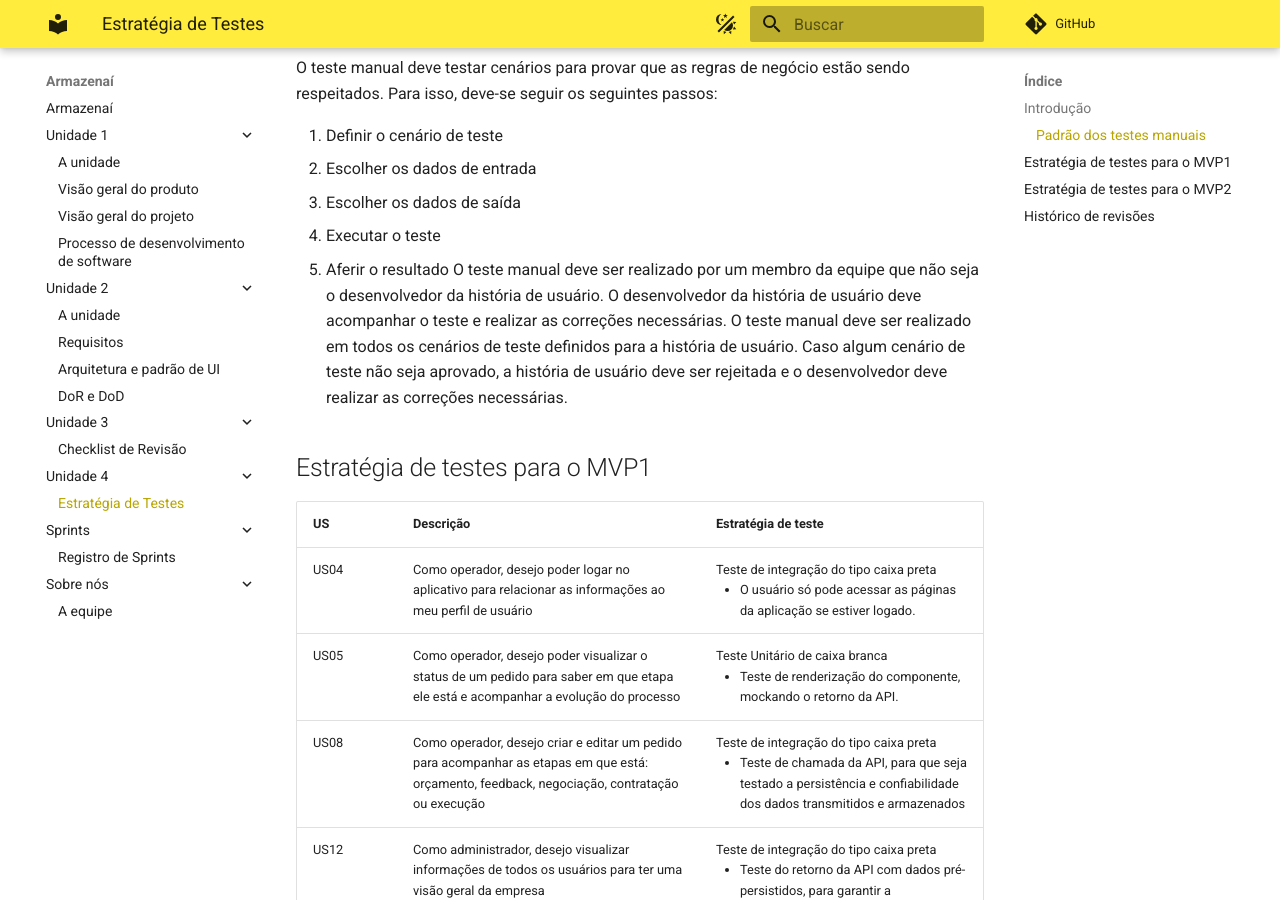
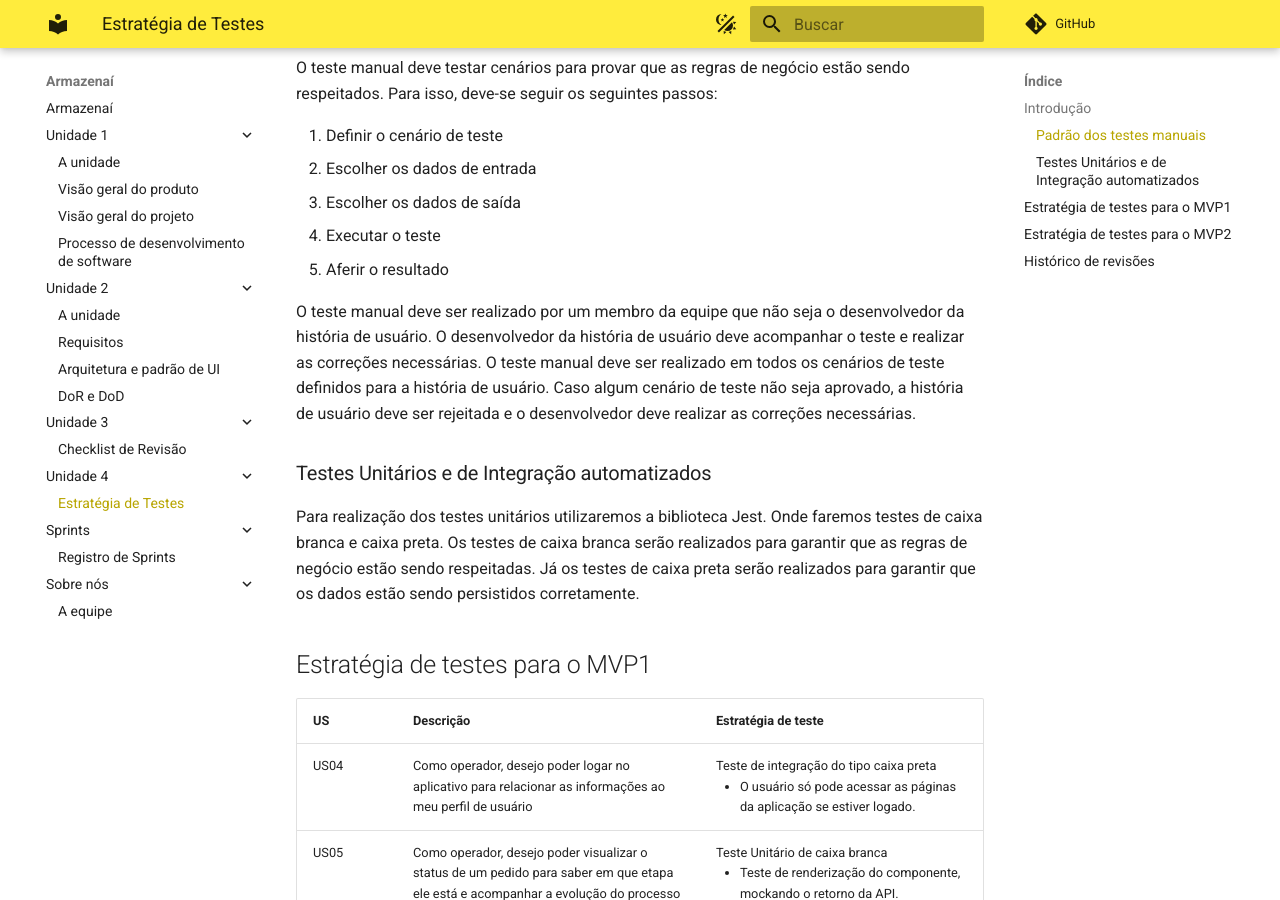
Before and after one commit to mdsreq-fga-unb/2023.1-Armazenai, an MkDocs documentation site: the page built from docs/Unidade 4/teste.md, in a window 1280 px wide and 900 px high, scrolled down 458 px. Built offline with MkDocs 1.6.1 and Material for MkDocs 9.7.7, drawn with Linux system fonts in a browser that asks for light colours; comment, search, counter and statistics services are not loaded.

Commit message:
docs: atualiza estrategia de testes

```diff
--- a/docs/Unidade 4/teste.md
+++ b/docs/Unidade 4/teste.md
@@ -16,8 +16,13 @@ O teste manual deve testar cenários para provar que as regras de negócio estã
 3. Escolher os dados de saída
 4. Executar o teste
 5. Aferir o resultado
+
 O teste manual deve ser realizado por um membro da equipe que não seja o desenvolvedor da história de usuário. O desenvolvedor da história de usuário deve acompanhar o teste e realizar as correções necessárias.
 O teste manual deve ser realizado em todos os cenários de teste definidos para a história de usuário. Caso algum cenário de teste não seja aprovado, a história de usuário deve ser rejeitada e o desenvolvedor deve realizar as correções necessárias.
+
+### Testes Unitários e de Integração automatizados
+
+Para realização dos testes unitários utilizaremos a biblioteca Jest. Onde faremos testes de caixa branca e caixa preta. Os testes de caixa branca serão realizados para garantir que as regras de negócio estão sendo respeitadas. Já os testes de caixa preta serão realizados para garantir que os dados estão sendo persistidos corretamente.
 
 ## Estratégia de testes para o MVP1
 
```
